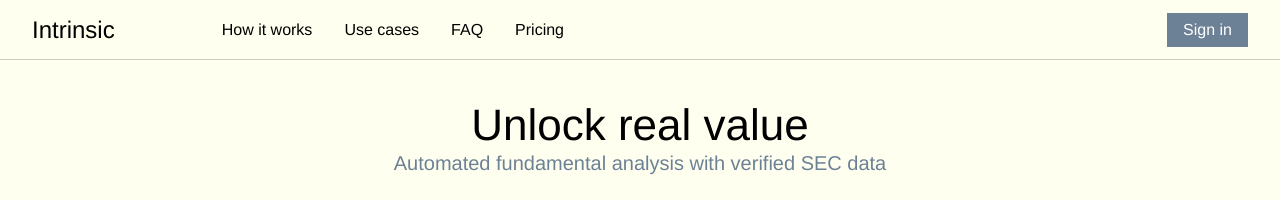
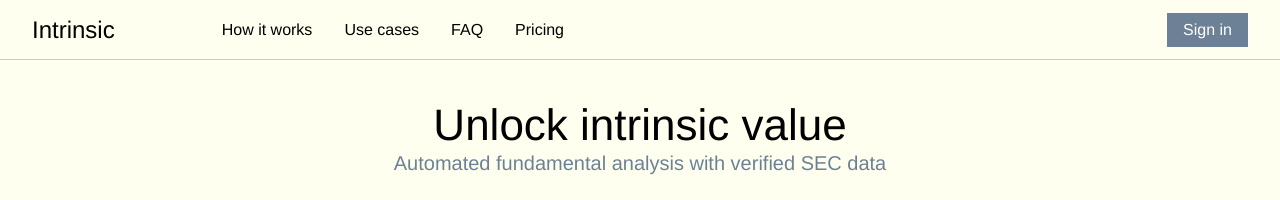
Before and after one commit to davidvvliet/Intrinsic, a Next.js app in the folder frontend/: page / in a window 1280 px wide. Shown: the top 200 px of the page. Built offline with nearby package versions, Linux system fonts and the light colour scheme; what @workos-inc/authkit-nextjs would draw is missing.

Commit message:
Unlock intrinsic value

```diff
--- a/frontend/app/layout.tsx
+++ b/frontend/app/layout.tsx
@@ -19,7 +19,7 @@ const inconsolata = Inconsolata({
 });
 
 export const metadata: Metadata = {
-  title: "Intrinsic | Unlock real value",
+  title: "Intrinsic | Unlock true value",
   description: "AI-powered fundamental analysis platform that automates DCF modeling and company research using real SEC data.",
   applicationName: 'Intrinsic',
   authors: [{ name: 'MarketRadar Intelligence, Corp.' }],
@@ -62,7 +62,7 @@ export const metadata: Metadata = {
     canonical: '/',
   },
   openGraph: {
-    title: "Intrinsic | Unlock real value",
+    title: "Intrinsic | Unlock true value",
     description: "AI-powered fundamental analysis platform that automates DCF modeling and company research using real SEC data.",
     url: 'https://www.runintrinsic.com',
     siteName: 'Intrinsic',
@@ -77,7 +77,7 @@ export const metadata: Metadata = {
   },
   twitter: {
     card: 'summary_large_image',
-    title: "Intrinsic | Unlock real value",
+    title: "Intrinsic | Unlock true value",
     description: "AI-powered fundamental analysis platform that automates DCF modeling and company research using real SEC data.",
     images: ['/icon.svg'],
   },
--- a/frontend/app/page.tsx
+++ b/frontend/app/page.tsx
@@ -20,7 +20,7 @@ export default function Landing() {
 
       {/* Row 2: Hero section */}
       <div className={pageStyles.heroSection}>
-        <div className={pageStyles.heroText}>Unlock real value</div>
+        <div className={pageStyles.heroText}>Unlock intrinsic value</div>
         <div className={pageStyles.heroSubheader}>Automated fundamental analysis with verified SEC data</div>
         <div className={pageStyles.heroButtons}>
           <button className={pageStyles.heroButtonFilled}>Get started</button>
```
